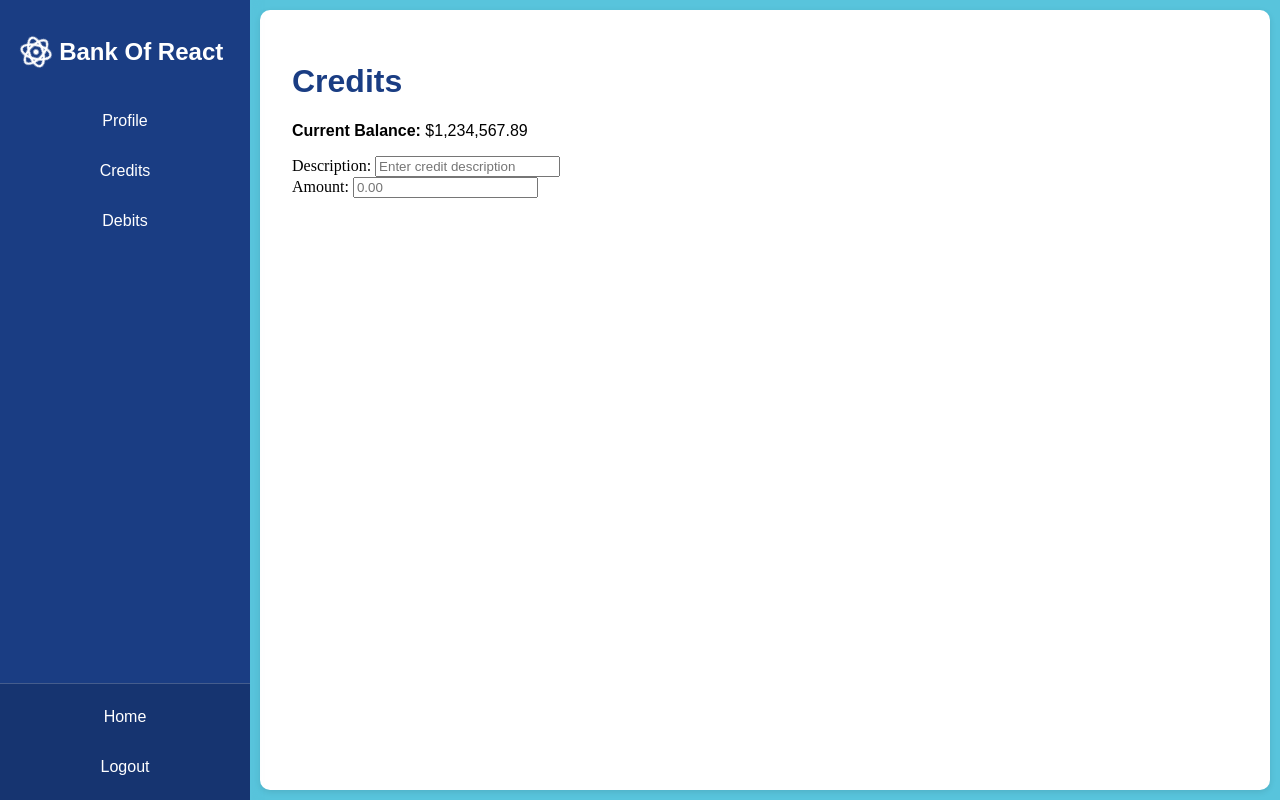
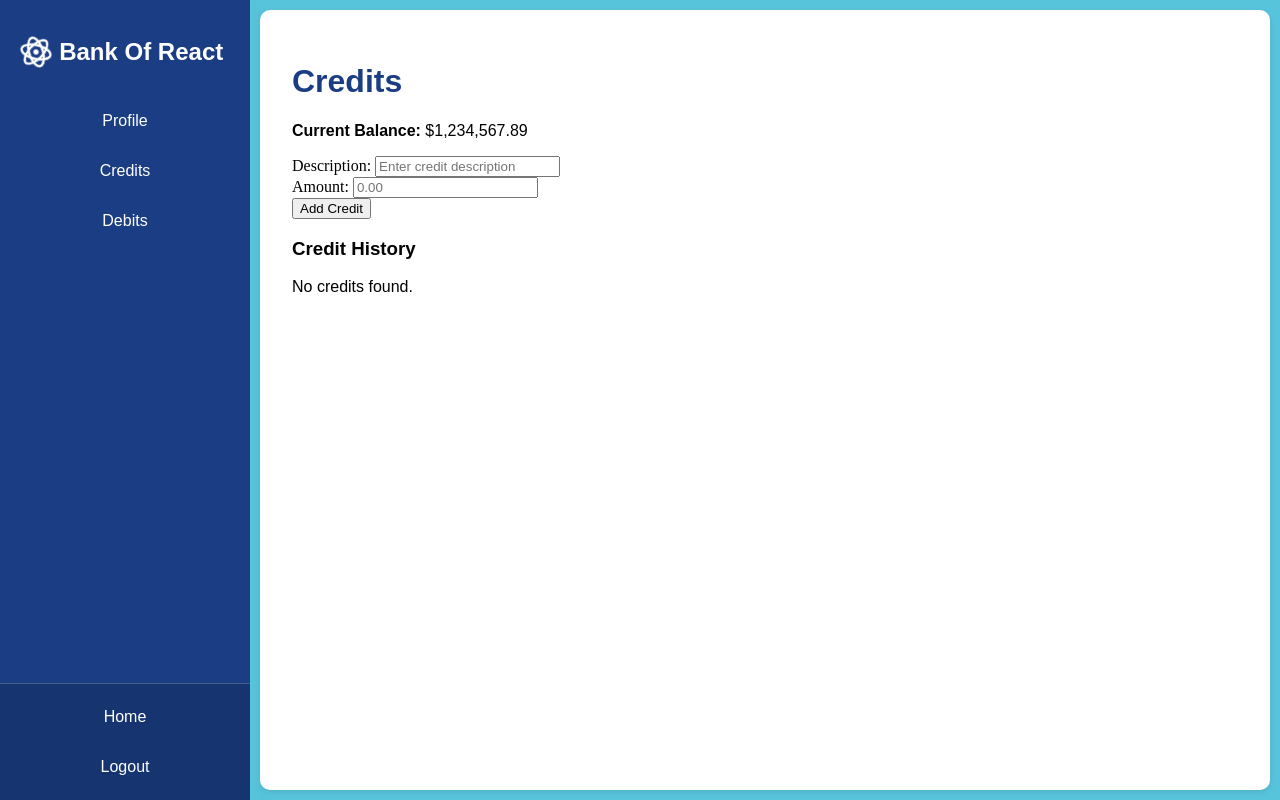
Before and after one commit to MaxFilsR/bank-of-react, a React (Vite) app: page /bank-of-react/credits in a window 1280 px wide. Built offline with nearby package versions, Linux system fonts and the light colour scheme.

Commit message:
added missing butotn on credit page

```diff
--- a/src/pages/credits/credits.jsx
+++ b/src/pages/credits/credits.jsx
@@ -1,11 +1,9 @@
 import React from "react";
 import { useState } from "react";
 
-
-
 const CreditsPage = ({ balance, addCredit, credits }) => {
-  const [description, setDescription] = useState('');
-  const [amount, setAmount] = useState('');
+  const [description, setDescription] = useState("");
+  const [amount, setAmount] = useState("");
 
   const handleSubmit = (e) => {
     e.preventDefault();
@@ -14,18 +12,16 @@ const CreditsPage = ({ balance, addCredit, credits }) => {
     if (numericAmount > 0 && description.trim()) {
       const newCredit = {
         description: description.trim(),
-        amount: numericAmount
+        amount: numericAmount,
       };
 
       addCredit(newCredit);
-      setDescription('');
-      setAmount('');
-    }
-    else {
-      alert("Please fill in both description and amount.")
+      setDescription("");
+      setAmount("");
+    } else {
+      alert("Please fill in both description and amount.");
     }
   };
-
 
   return (
     <div className="dashboard-page-content-container">
@@ -42,9 +38,9 @@ const CreditsPage = ({ balance, addCredit, credits }) => {
           <div>
             <label>Description: </label>
             <input
-              type = "text"
-              placeholder= "Enter credit description"
-              value = {description}
+              type="text"
+              placeholder="Enter credit description"
+              value={description}
               onChange={(e) => setDescription(e.target.value)}
               required
             />
@@ -52,16 +48,45 @@ const CreditsPage = ({ balance, addCredit, credits }) => {
           <div>
             <label>Amount: </label>
             <input
-              type= "number"
-              step= "0.01"
-              min= "0.01"
-              placeholder= "0.00"
-              value= {amount}
+              type="number"
+              step="0.01"
+              min="0.01"
+              placeholder="0.00"
+              value={amount}
               onChange={(e) => setAmount(e.target.value)}
               required
             />
           </div>
+          <button type="submit">Add Credit</button>
         </form>
+
+        {/* Credit History Display */}
+        <h3>Credit History</h3>
+        {credits && credits.length > 0 ? (
+          credits.map((credit, index) => (
+            <div
+              key={index}
+              style={{
+                border: "1px solid #ccc",
+                margin: "10px",
+                padding: "10px",
+                borderRadius: "5px",
+              }}
+            >
+              <p>
+                <strong>Description:</strong> {credit.description}
+              </p>
+              <p>
+                <strong>Amount:</strong> {credit.amount.toFixed(2)}
+              </p>
+              <p>
+                <strong>Date:</strong> {credit.date}
+              </p>
+            </div>
+          ))
+        ) : (
+          <p>No credits found.</p>
+        )}
       </main>
     </div>
   );
```
